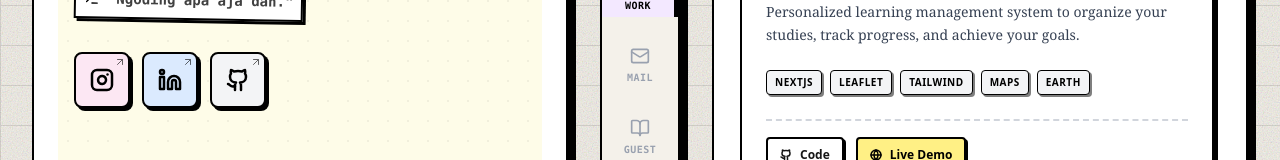
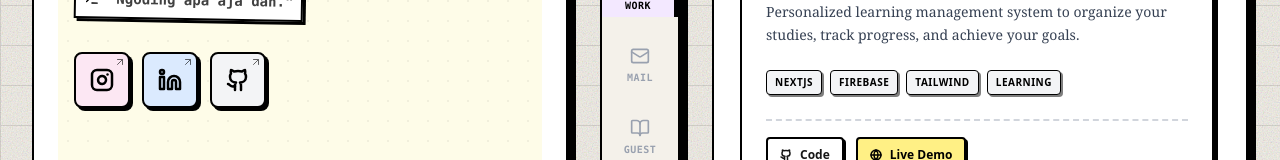
Before and after one commit to RadyaI/Radya, a Next.js app: page / in a window 1280 px wide. Shown: the part 515-675 px from the top of the page. Built offline with nearby package versions, Linux system fonts and the light colour scheme; no server answers; the database is empty.

Commit message:
Ada tag yang ketukar di project

```diff
--- a/src/components/right/project.jsx
+++ b/src/components/right/project.jsx
@@ -23,7 +23,7 @@ export default function Project() {
             color: "#00f310",
             live_link: "/learning",
             repo_link: "https://github.com/RadyaI/Radya/tree/master/src/app/isthismap",
-            tag: ["Nextjs", "leaflet", "Tailwind", "Maps", "Earth"],
+            tag: ["Nextjs", "Firebase", "Tailwind", "Learning"],
         },
         {
             title: "Is This Map",
@@ -32,7 +32,8 @@ export default function Project() {
             color: "#bf9e31",
             live_link: "/isthismap",
             repo_link: "https://github.com/RadyaI/Radya/tree/master/src/app/learning",
-            tag: ["Nextjs", "Firebase", "Tailwind", "Learning"],
+            tag: ["Nextjs", "leaflet", "Tailwind", "Maps", "Earth"],
+
         },
         {
             no: 2,
@@ -194,8 +195,8 @@ export default function Project() {
 
                                 <div className="p-1.5 rounded bg-gray-100 border border-black text-black">
                                     {item.tech.includes('React') || item.tech.includes('Next') ? <Box className="w-4 h-4" strokeWidth={2.5} /> :
-                                     item.tech.includes('Typescript') || item.tech.includes('Javascript') ? <Code2 className="w-4 h-4" strokeWidth={2.5} /> :
-                                     <Layers className="w-4 h-4" strokeWidth={2.5} />}
+                                        item.tech.includes('Typescript') || item.tech.includes('Javascript') ? <Code2 className="w-4 h-4" strokeWidth={2.5} /> :
+                                            <Layers className="w-4 h-4" strokeWidth={2.5} />}
                                 </div>
                             </div>
 
```
